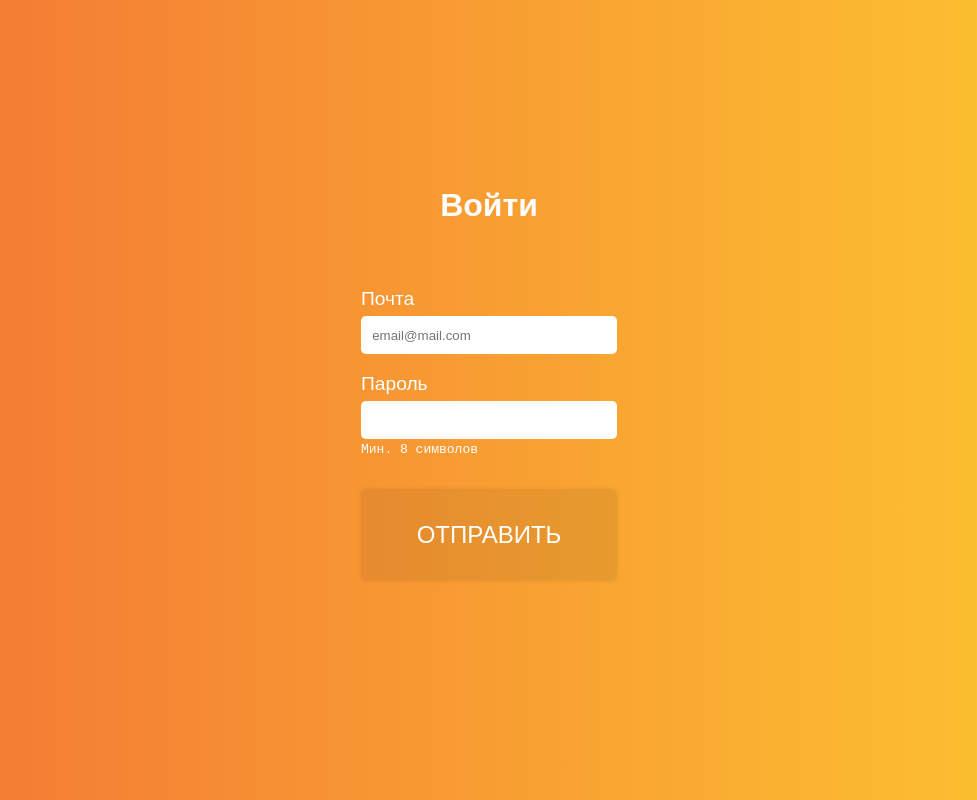
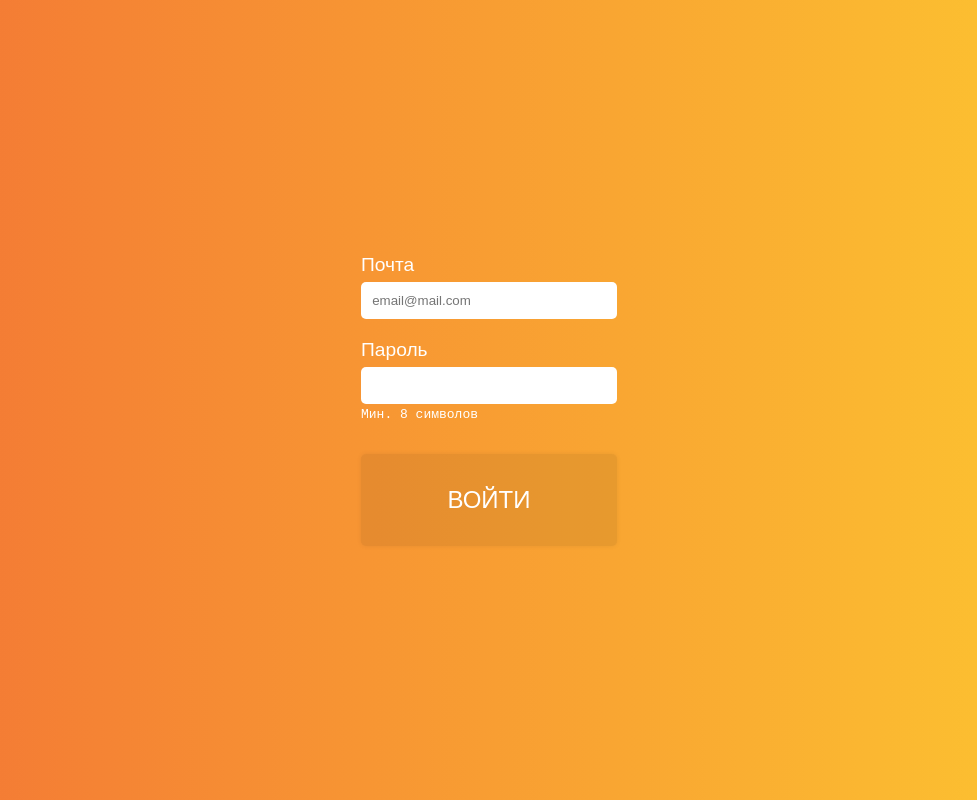
Before and after one commit to Dmitrii-Faenov/test-forms, a plain HTML site: page index-ru.html in a window 1280 px wide. Shown: the whole page, without its empty margins (151-1128 px from the left). Drawn offline with Linux system fonts and the light colour scheme.

Commit message:
Add files via upload

```diff
--- a/index-ru.html
+++ b/index-ru.html
@@ -14,7 +14,6 @@
 <body>
     <main class="main">
         <div class="wrapper">
-            <h1 class="heading">Войти</h1>
             <form class="form" action="">
                 <label class="label" for="email">Почта</label>
                 <input class="input" type="email" name="email" id="email" required autocomplete="username"
@@ -25,7 +24,7 @@
                     required minlength="8" autocomplete="current-password" aria-describedby="password-minlength">
                 <p class="hint" id="password-minlength">Мин. 8 символов</p>
 
-                <button class="btn">Отправить</button>
+                <button class="btn">Войти</button>
             </form>
         </div>
     </main>
```
Also changed, not shown: index.html (+1 -2 lines).
